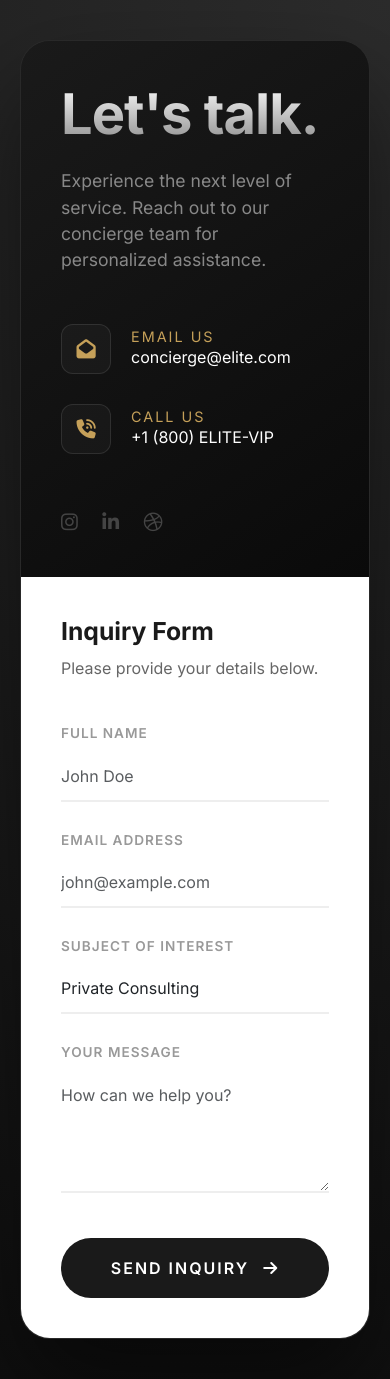
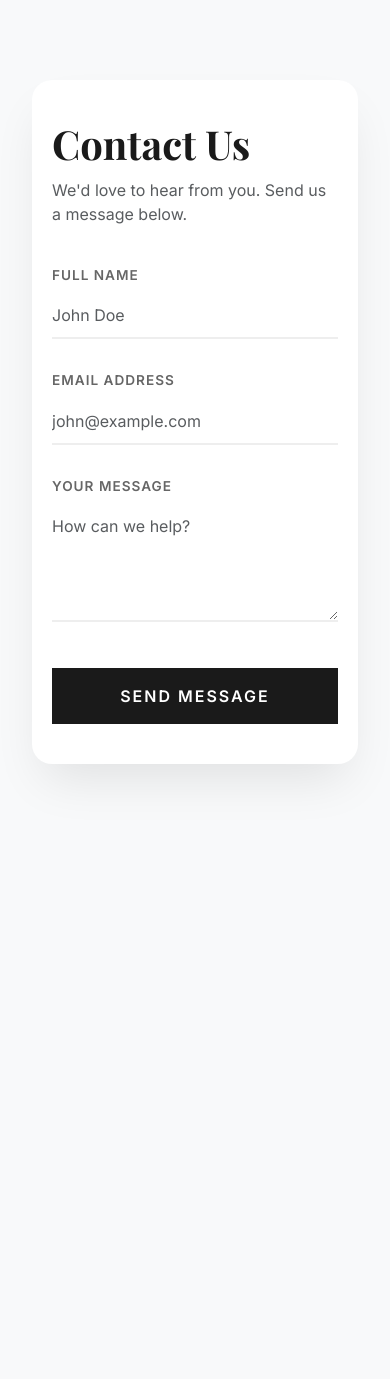
Before and after one commit to RAYYANHASSAN321/Web_app_Flask, a Flask app: page /contact in a window 390 px wide. After the commit the page ends 777 px from the top, so only its background shows below. Run offline with Flask 3, Linux system fonts and the light colour scheme; some libraries are stand-ins or nearby versions.

Commit message:
contact page dynamic

```diff
--- a/app.py
+++ b/app.py
@@ -8,7 +8,7 @@ app = Flask(__name__)
 
 # Database setup
 # client = MongoClient('mongodb://localhost:27017/') # local MongoDB server
-load_dotenv()  # .env load karega
+load_dotenv()  # .env loading
 
 MONGO_URI = os.getenv("MONGO_URI")
 DB_NAME = os.getenv("DB_NAME")
@@ -48,6 +48,23 @@ def add_todo():
         })
     return redirect(url_for('index'))
 
+@app.route("/submit-contact", methods=["POST"])
+def submit_contact():
+    name = request.form.get("name")
+    email = request.form.get("email")
+    message = request.form.get("message")
+
+    todo_tbl.insert_one({
+        'name': name,
+        'email': email,
+        'message': message
+    })
+
+    # Here you can process the data, e.g., store it in the database or send an email
+    print(f"Received contact form submission: Name={name}, Email={email}, Message={message}")
+
+    return redirect(url_for('contact'))
+
 
 if __name__ == "__main__":
     app.run(debug=True)
--- a/templates/contact.html
+++ b/templates/contact.html
@@ -3,138 +3,57 @@
 <head>
     <meta charset="UTF-8">
     <meta name="viewport" content="width=device-width, initial-scale=1.0">
-    <title>Contact Us | Elite Experience</title>
-    <link href="https://fonts.googleapis.com/css2?family=Inter:wght@300;400;600;700&display=swap" rel="stylesheet">
+    <title>Contact Us</title>
     <link rel="stylesheet" href="{{url_for('static' , filename = 'css/bootstrap.min.css')}}">
-    <link rel="stylesheet" href="https://cdnjs.cloudflare.com/ajax/libs/font-awesome/6.4.0/css/all.min.css">
+    <link href="https://fonts.googleapis.com/css2?family=Inter:wght@300;400;600&family=Playfair+Display:wght@700&display=swap" rel="stylesheet">
 
     <style>
-        :root {
-            --primary-dark: #1a1a1a;
-            --accent-gold: #c5a059; /* Sophisticated gold */
-            --soft-white: #ffffff;
-            --glass-bg: rgba(255, 255, 255, 0.03);
-            --transition-smooth: all 0.4s cubic-bezier(0.165, 0.84, 0.44, 1);
-        }
-
         body {
+            background-color: #f8f9fa;
             font-family: 'Inter', sans-serif;
-            background-color: #0f0f0f; /* Dark mode base for premium feel */
-            color: var(--soft-white);
-            margin: 0;
-            padding: 0;
-        }
-
-        .main-wrapper {
-            min-height: 100vh;
+            height: 100vh;
             display: flex;
             align-items: center;
             justify-content: center;
-            background: radial-gradient(circle at top right, #2c2c2c, #0f0f0f);
-            padding: 40px 20px;
-        }
-
-        .premium-card {
-            max-width: 1200px;
-            width: 100%;
-            background: #1e1e1e;
-            border-radius: 30px;
-            overflow: hidden;
-            display: flex;
-            box-shadow: 0 50px 100px rgba(0,0,0,0.5);
-            border: 1px solid rgba(255,255,255,0.05);
-        }
-
-        /* Left Side: Brand & Info */
-        .info-panel {
-            flex: 1;
-            padding: 60px;
-            background: linear-gradient(145deg, #1a1a1a, #0a0a0a);
-            position: relative;
-            display: flex;
-            flex-direction: column;
-            justify-content: space-between;
-        }
-
-        .info-panel h1 {
-            font-weight: 700;
-            font-size: 3.5rem;
-            letter-spacing: -1px;
-            margin-bottom: 20px;
-            background: linear-gradient(to bottom, #fff, #888);
-            -webkit-background-clip: text;
-            -webkit-text-fill-color: transparent;
-        }
-
-        .info-panel p {
-            color: #888;
-            font-size: 1.1rem;
-            max-width: 400px;
-        }
-
-        .contact-detail {
-            margin-top: 50px;
-        }
-
-        .detail-item {
-            display: flex;
-            align-items: center;
-            margin-bottom: 30px;
-            transition: var(--transition-smooth);
-        }
-
-        .detail-item:hover {
-            transform: translateX(10px);
-        }
-
-        .icon-box {
-            width: 50px;
-            height: 50px;
-            background: var(--glass-bg);
-            border: 1px solid rgba(255,255,255,0.1);
-            border-radius: 12px;
-            display: flex;
-            align-items: center;
-            justify-content: center;
-            margin-right: 20px;
-            color: var(--accent-gold);
-            font-size: 1.2rem;
-        }
-
-        .detail-text h5 {
-            font-size: 0.9rem;
-            text-transform: uppercase;
-            letter-spacing: 2px;
-            color: var(--accent-gold);
             margin: 0;
         }
 
-        .detail-text p {
-            margin: 0;
-            color: #fff;
-            font-size: 1rem;
+        .main-card {
+            background: #ffffff;
+            border-radius: 20px;
+            overflow: hidden;
+            box-shadow: 0 25px 50px -12px rgba(0, 0, 0, 0.1);
+            min-height: 600px;
         }
 
-        /* Right Side: Form */
-        .form-panel {
-            flex: 1.2;
-            padding: 60px;
-            background: #ffffff;
-            color: #1a1a1a;
+        /* Image Column */
+        .image-side {
+            background: url('https://images.unsplash.com/photo-1497366216548-37526070297c?auto=format&fit=crop&q=80') center/cover;
+            position: relative;
+            min-height: 400px;
         }
 
-        .form-panel h2 {
-            font-weight: 700;
-            margin-bottom: 10px;
+        .image-overlay {
+            position: absolute;
+            inset: 0;
+            background: linear-gradient(to bottom, rgba(0,0,0,0.2), rgba(0,0,0,0.6));
+            padding: 40px;
+            display: flex;
+            flex-direction: column;
+            justify-content: flex-end;
+            color: white;
         }
 
-        .form-panel p.subtitle {
-            color: #666;
-            margin-bottom: 40px;
+        /* Form Column */
+        .form-side {
+            padding: 60px;
         }
 
-        .form-group {
-            margin-bottom: 25px;
+        h1 {
+            font-family: 'Playfair Display', serif;
+            font-size: 2.5rem;
+            margin-bottom: 10px;
+            color: #1a1a1a;
         }
 
         .form-label {
@@ -142,159 +61,84 @@
             font-size: 0.85rem;
             text-transform: uppercase;
             letter-spacing: 1px;
-            color: #999;
+            color: #666;
+            margin-top: 15px;
         }
 
-        .form-control, .form-select {
+        .form-control {
             border: none;
             border-bottom: 2px solid #eee;
             border-radius: 0;
-            padding: 12px 0;
-            font-weight: 500;
-            transition: var(--transition-smooth);
-            background: transparent;
+            padding: 10px 0;
+            transition: all 0.3s ease;
         }
 
-        .form-control:focus, .form-select:focus {
+        .form-control:focus {
             box-shadow: none;
-            border-color: var(--accent-gold);
-            padding-left: 10px;
+            border-color: #000;
         }
 
         .btn-premium {
-            background: var(--primary-dark);
+            background: #1a1a1a;
             color: white;
-            border: none;
-            padding: 18px 40px;
-            border-radius: 50px;
+            border-radius: 0;
+            padding: 15px 30px;
+            letter-spacing: 2px;
+            text-transform: uppercase;
             font-weight: 600;
-            text-transform: uppercase;
-            letter-spacing: 2px;
+            margin-top: 30px;
             width: 100%;
-            margin-top: 20px;
-            transition: var(--transition-smooth);
-            position: relative;
-            overflow: hidden;
+            transition: transform 0.2s ease;
         }
 
         .btn-premium:hover {
-            background: var(--accent-gold);
-            color: white;
-            transform: translateY(-5px);
-            box-shadow: 0 20px 40px rgba(197, 160, 89, 0.3);
+            background: #333;
+            color: #fff;
+            transform: translateY(-2px);
         }
 
-        .social-link {
-            color: #444;
-            font-size: 1.2rem;
-            margin-right: 20px;
-            transition: var(--transition-smooth);
-        }
-
-        .social-link:hover {
-            color: var(--accent-gold);
-        }
-
-        /* Responsive */
-        @media (max-width: 992px) {
-            .premium-card {
-                flex-direction: column;
-            }
-            .info-panel {
-                padding: 40px;
-            }
-            .form-panel {
-                padding: 40px;
-            }
+        @media (max-width: 768px) {
+            .main-card { margin: 20px; }
+            .form-side { padding: 40px 20px; }
         }
     </style>
 </head>
 <body>
 
-    <div class="main-wrapper">
-        <div class="premium-card">
-            <div class="info-panel">
-                <div>
-                    <h1>Let's talk.</h1>
-                    <p>Experience the next level of service. Reach out to our concierge team for personalized assistance.</p>
-
-                    <div class="contact-detail">
-                        <div class="detail-item">
-                            <div class="icon-box"><i class="fas fa-envelope-open"></i></div>
-                            <div class="detail-text">
-                                <h5>Email Us</h5>
-                                <p>concierge@elite.com</p>
-                            </div>
-                        </div>
-                        <div class="detail-item">
-                            <div class="icon-box"><i class="fas fa-phone-volume"></i></div>
-                            <div class="detail-text">
-                                <h5>Call Us</h5>
-                                <p>+1 (800) ELITE-VIP</p>
-                            </div>
-                        </div>
-                    </div>
-                </div>
-
-                <div class="social-box mt-4">
-                    <a href="#" class="social-link"><i class="fab fa-instagram"></i></a>
-                    <a href="#" class="social-link"><i class="fab fa-linkedin-in"></i></a>
-                    <a href="#" class="social-link"><i class="fab fa-dribbble"></i></a>
+    <div class="container">
+        <div class="row main-card g-0">
+            <div class="col-md-6 d-none d-md-block image-side">
+                <div class="image-overlay">
+                    <p class="mb-0">Connect with us</p>
+                    <h2 class="display-5 fw-bold">Elevating Experiences</h2>
                 </div>
             </div>
 
-            <div class="form-panel">
-                <h2>Inquiry Form</h2>
-                <p class="subtitle">Please provide your details below.</p>
+            <div class="col-md-6 form-side">
+                <h1>Contact Us</h1>
+                <p class="text-muted mb-4">We'd love to hear from you. Send us a message below.</p>
 
-                <form id="contactForm">
-                    <div class="row">
-                        <div class="col-md-6 form-group">
-                            <label class="form-label">Full Name</label>
-                            <input type="text" class="form-control" placeholder="John Doe" required>
-                        </div>
-                        <div class="col-md-6 form-group">
-                            <label class="form-label">Email Address</label>
-                            <input type="email" class="form-control" placeholder="john@example.com" required>
-                        </div>
+                <form action="/submit-contact" method="POST">
+                    <div class="mb-3">
+                        <label class="form-label">Full Name</label>
+                        <input type="text" class="form-control" name="name" placeholder="John Doe" required>
                     </div>
 
-                    <div class="form-group">
-                        <label class="form-label">Subject of interest</label>
-                        <select class="form-select">
-                            <option>Private Consulting</option>
-                            <option>Partnership Inquiry</option>
-                            <option>Media & Press</option>
-                        </select>
+                    <div class="mb-3">
+                        <label class="form-label">Email Address</label>
+                        <input type="email" class="form-control" name="email" placeholder="john@example.com" required>
                     </div>
 
-                    <div class="form-group">
+                    <div class="mb-3">
                         <label class="form-label">Your Message</label>
-                        <textarea class="form-control" rows="4" placeholder="How can we help you?"></textarea>
+                        <textarea class="form-control" name="message" rows="4" placeholder="How can we help?" required></textarea>
                     </div>
 
-                    <button type="submit" class="btn btn-premium">
-                        Send Inquiry <i class="fas fa-arrow-right ms-2"></i>
-                    </button>
+                    <button class="btn btn-premium" type="submit">Send Message</button>
                 </form>
             </div>
         </div>
     </div>
 
-    <script>
-        // Smooth form submission simulation
-        document.getElementById('contactForm').addEventListener('submit', function(e) {
-            e.preventDefault();
-            const btn = this.querySelector('.btn-premium');
-            btn.innerHTML = 'Sending...';
-            btn.style.opacity = '0.7';
-
-            setTimeout(() => {
-                btn.innerHTML = 'Message Sent';
-                btn.style.background = '#7cb518';
-                alert('Thank you. An advisor will contact you shortly.');
-            }, 2000);
-        });
-    </script>
 </body>
 </html>
```
